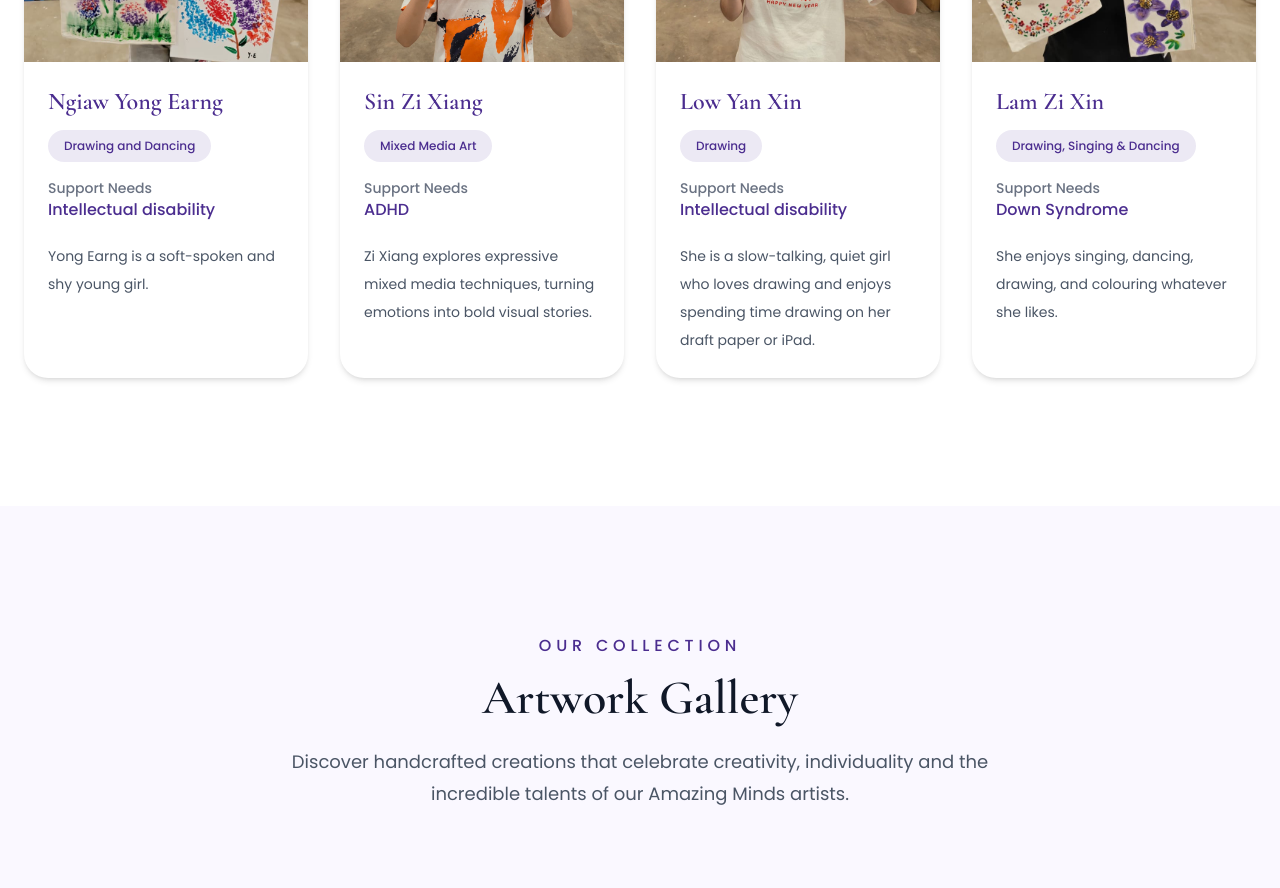
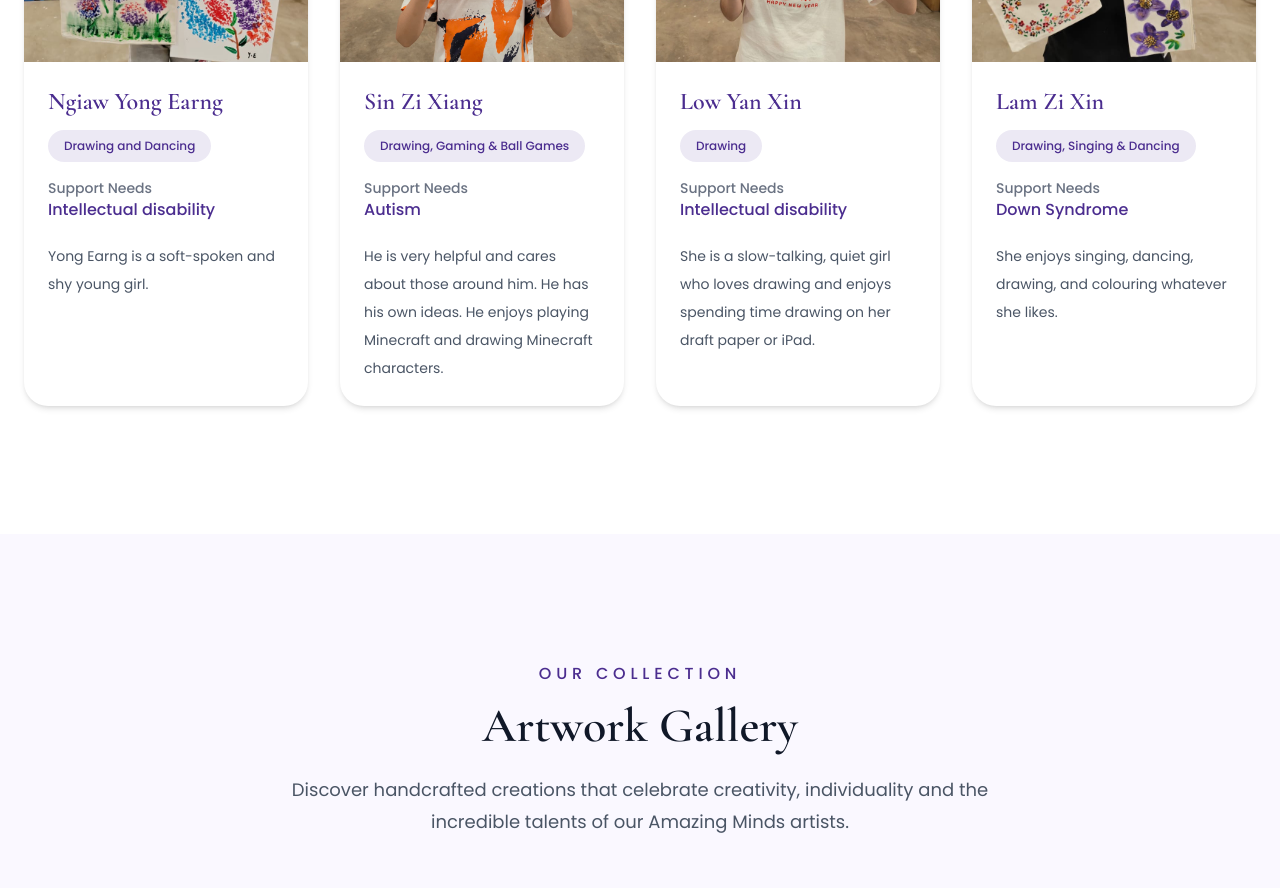
Before and after one commit to jpoi0003/Amazing-Minds, a Next.js app: page / in a window 1280 px wide. Shown: the part 7840-8728 px from the top of the page. Built offline with nearby package versions, Linux system fonts and the light colour scheme; grey boxes are pictures that could not be loaded; a web font is replaced by a local one.

Commit message:
Update artist

```diff
--- a/components/Artists.tsx
+++ b/components/Artists.tsx
@@ -111,11 +111,11 @@ const artists = [
   },
   {
     name: "Sin Zi Xiang",
-    talent: "Mixed Media Art",
-    supportneeds: "ADHD",
+    talent: "Drawing, Gaming & Ball Games",
+    supportneeds: "Autism",
     image: "/artists/zixiang.jpg",
     description:
-      "Zi Xiang explores expressive mixed media techniques, turning emotions into bold visual stories.",
+      "He is very helpful and cares about those around him. He has his own ideas. He enjoys playing Minecraft and drawing Minecraft characters.",
   },
   {
     name: "Low Yan Xin",
```
